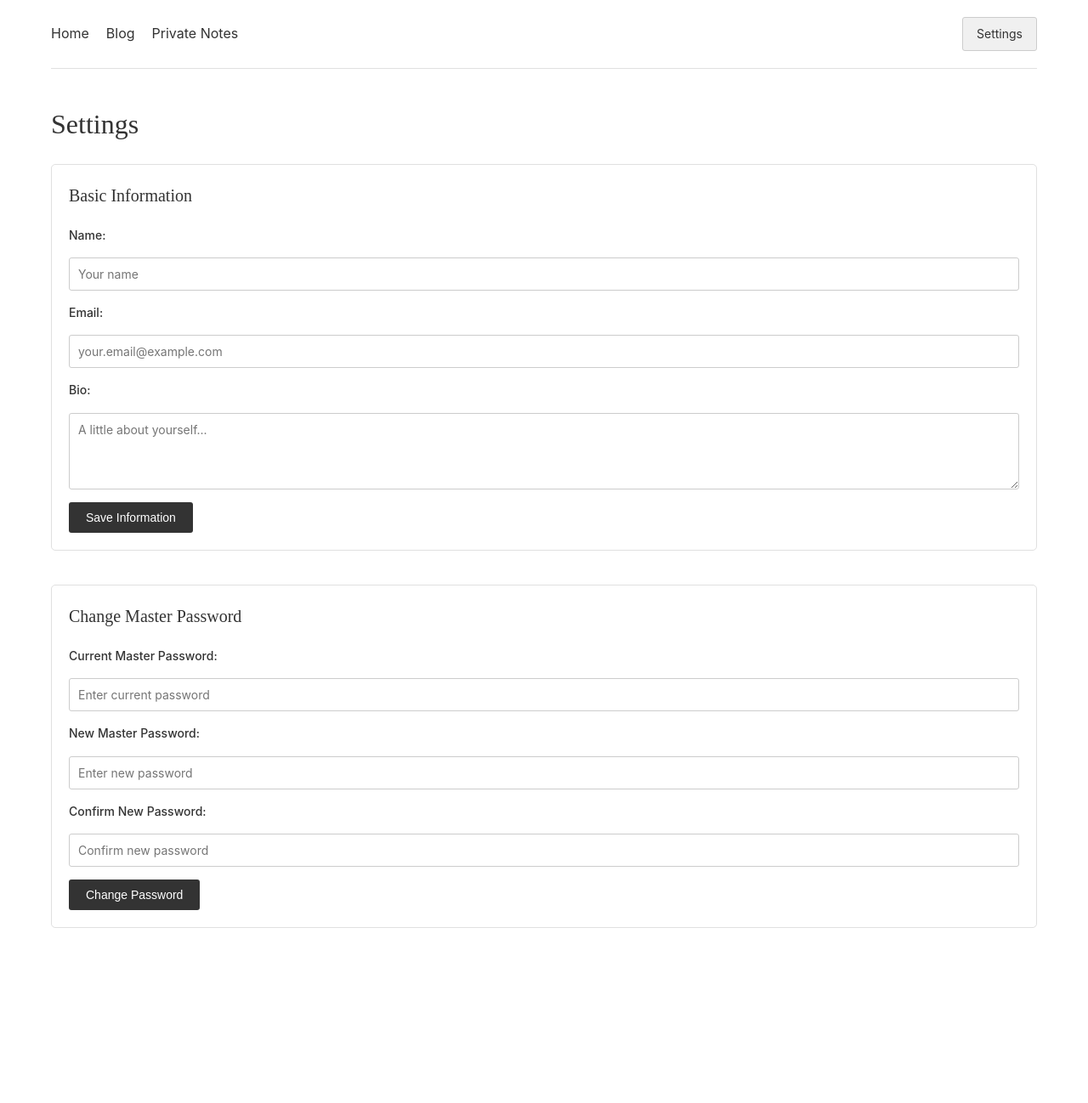
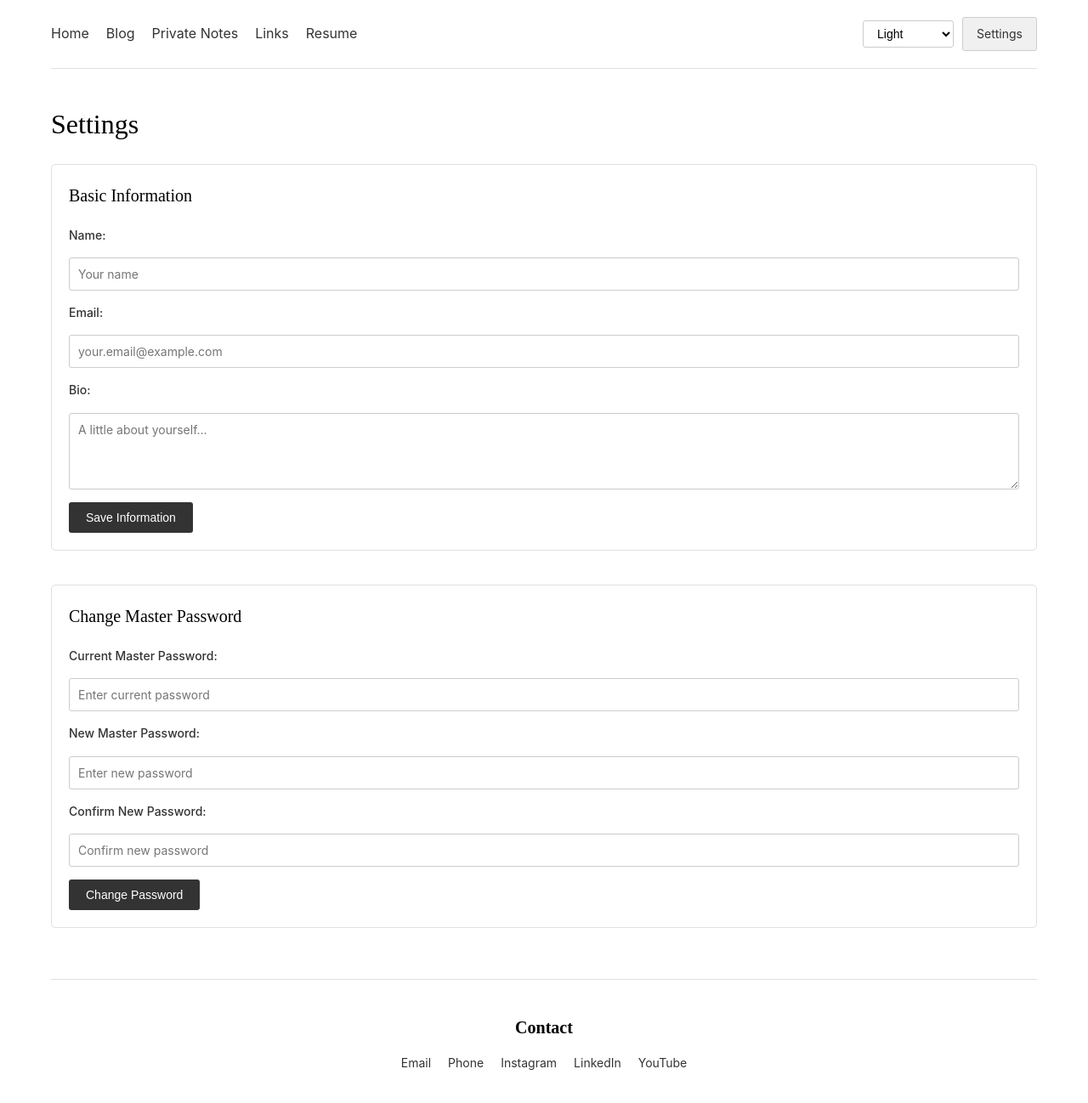
Before and after one commit to joon0429/jooniesnotes, a plain HTML site: page settings.html in a window 1280 px wide. Shown: the whole page at 85% size. Before the commit the page ends 1152 px from the top, so only its background shows below. Drawn offline with Linux system fonts and the light colour scheme; files that its build step writes are made by us from their sources.

Commit message:
Update navigation: Add Links and Resume to all pages

```diff
--- a/settings.html
+++ b/settings.html
@@ -4,7 +4,7 @@
     <meta charset="UTF-8">
     <meta name="viewport" content="width=device-width, initial-scale=1.0">
     <title>Settings - Joon's Notes</title>
-    <link rel="stylesheet" href="styles.css">
+    <link rel="stylesheet" href="css/styles.css">
 </head>
 <body>
     <nav>
@@ -12,8 +12,21 @@
             <a href="index.html">Home</a>
             <a href="blog.html">Blog</a>
             <a href="private.html">Private Notes</a>
+            <a href="links.html">Links</a>
+            <a href="resume.html">Resume</a>
         </div>
-        <a href="settings.html" class="settings-btn">Settings</a>
+        <div class="nav-right">
+            <div class="theme-selector-nav">
+                <select id="theme-select" onchange="changeThemeFromNav(this.value)">
+                    <option value="light">Light</option>
+                    <option value="dark-pink">Dark Pink</option>
+                    <option value="blue">Blue</option>
+                    <option value="green">Green</option>
+                    <option value="purple">Purple</option>
+                </select>
+            </div>
+            <a href="settings.html" class="settings-btn">Settings</a>
+        </div>
     </nav>
     <main>
         <h1>Settings</h1>
@@ -53,8 +66,31 @@
             </div>
         </div>
     </main>
-    <script src="app.js"></script>
+
+    <footer>
+        <div class="footer-content">
+            <h3>Contact</h3>
+            <div class="footer-links">
+                <a href="#" id="footer-email" class="footer-link">Email</a>
+                <a href="#" id="footer-phone" class="footer-link">Phone</a>
+                <a href="#" id="footer-instagram" class="footer-link">Instagram</a>
+                <a href="#" id="footer-linkedin" class="footer-link">LinkedIn</a>
+                <a href="#" id="footer-youtube" class="footer-link">YouTube</a>
+            </div>
+        </div>
+    </footer>
+
+    <script src="js/utils.js"></script>
     <script>
+        // Initialize theme
+        const theme = getTheme();
+        document.body.className = 'theme-' + theme;
+        document.getElementById('theme-select').value = theme;
+
+        function changeThemeFromNav(themeName) {
+            setTheme(themeName);
+        }
+
         // Load user info on page load
         function loadUserInfo() {
             const userInfo = getUserInfo();
@@ -72,7 +108,7 @@
                 bio: document.getElementById('user-bio').value
             };
 
-            saveUserInfoToStorage(userInfo);
+            saveUserInfo(userInfo);
 
             const successMsg = document.getElementById('info-success');
             successMsg.textContent = 'Information saved successfully!';
```
Also changed, not shown: blog.html (+2 -0 lines), index.html (+2 -0 lines), notepad.html (+15 -2 lines), private.html (+2 -0 lines).
